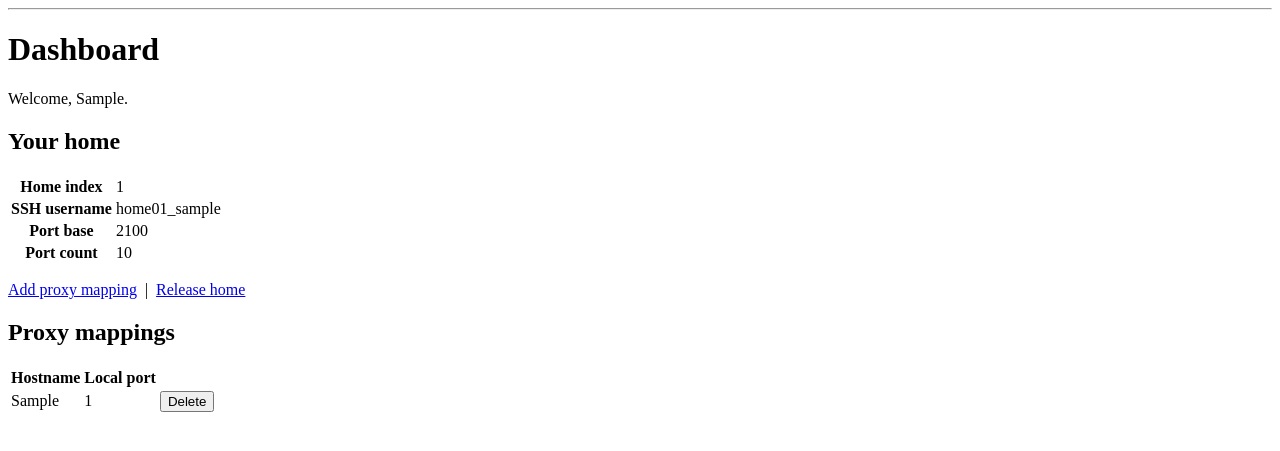
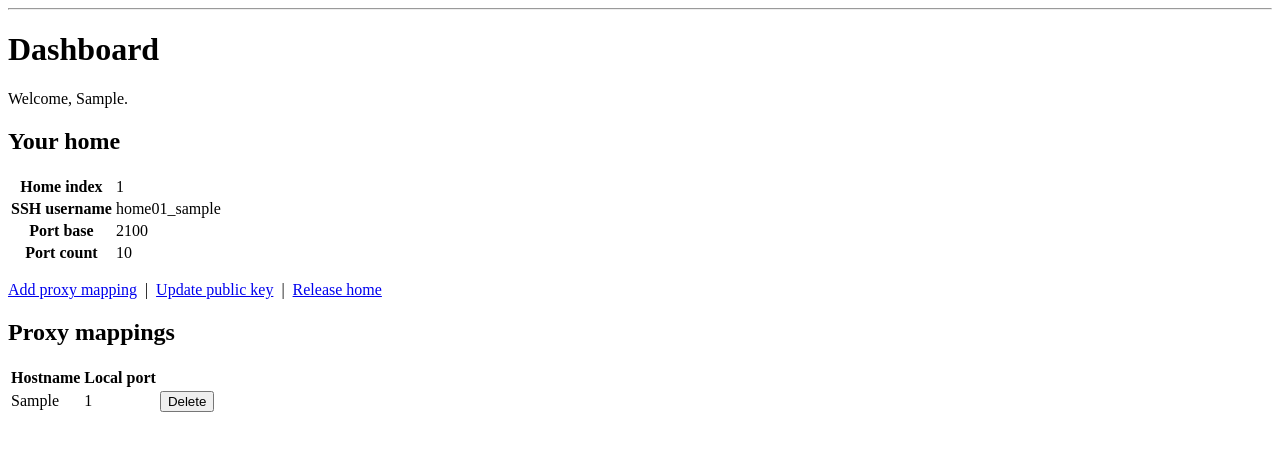
Before and after one commit to otsakir/cloudathome, a Django app: page /dashboard/ in a window 1280 px wide. Shown: the part 29-480 px from the top of the page. Run offline with Django 5.2, Linux system fonts and the light colour scheme; a user stored in the database is signed in; tables that the repository leaves empty hold one stand-in row (values such as "Sample post").

Commit message:
support 'public_key' updates in web

```diff
--- a/cloudserver/tunnelagent/backend/homes/services.py
+++ b/cloudserver/tunnelagent/backend/homes/services.py
@@ -67,6 +67,16 @@ class ElevatedOperations:
         subprocess.run(['sudo', 'manage_tunnel.py', 'reload'], check=True)
 
     @staticmethod
+    def update_home_user_key(home_id: int, username: str, public_key: str):
+        public_key_filename = f'{username}{home_id}_public_key'
+        public_key_filepath = Path(CAH_PUBLIC_KEY_STORAGE_PATH) / Path(public_key_filename)
+
+        with open(public_key_filepath, 'w') as f:
+            f.write(public_key)
+
+        subprocess.run(['sudo', 'manage_tunnel.py', 'update-key', username, str(home_id), '-p', public_key_filename], check=True)
+
+    @staticmethod
     def remove_home_user(home_id: int, username: str):
         subprocess.run(['sudo', 'manage_tunnel.py', 'remove', username, str(home_id)], check=True)
         subprocess.run(['sudo', 'manage_tunnel.py', 'reload'], check=True)
--- a/cloudserver/tunnelagent/backend/homes/tunnels/manage_tunnel.py
+++ b/cloudserver/tunnelagent/backend/homes/tunnels/manage_tunnel.py
@@ -197,9 +197,22 @@ class TunnelManager:
                                                                   'Use a proper POSIX username syntax.'))
         remove_parser.add_argument('home_id', type=get_home_type(self.config))
 
+        update_key_parser = subparsers.add_parser('update-key', help='Replace SSH public key for an existing tunnel user')
+        update_key_parser.add_argument('user_suffix', type=regex_type(f'^{self.config.USERNAME_SUFFIX_PATTERN}$',
+                                                                      'Use a proper POSIX username syntax.'))
+        update_key_parser.add_argument('home_id', type=get_home_type(self.config))
+        update_key_parser.add_argument('-p', '--public', type=get_public_key_file_type(self.config), help='public key temporary filename',
+                                       required=True)
+
         subparsers.add_parser('reload', help='Reload sshd configuration')
 
         return parser
+
+    def update_tunnel_user_key(self, username: str, public_key_filename: str):
+        dest = f'/home/{username}/.ssh/authorized_keys'
+        shutil.copy(f'{self.config.PUBLIC_KEY_STORAGE_PATH}/{public_key_filename}', dest)
+        os.chmod(dest, 0o600)
+        shutil.chown(dest, username, username)
 
     def enable_user(self, username: str):
         # echo "admin:*" | chpasswd -e && cd /home/admin
@@ -272,5 +285,8 @@ if __name__ == '__main__':
         tunnel_manager.drop_tunnel_user(username)
         tunnel_manager.remove_username_from_allow_users(username)
         tunnel_manager.remove_user_sshdconfig(username)
+    elif args.command == 'update-key':
+        username = tunnel_manager.make_username(args.home_id, args.user_suffix)
+        tunnel_manager.update_tunnel_user_key(username, args.public)
     elif args.command == 'reload':
         tunnel_manager.reload_sshd_config()
--- a/cloudserver/tunnelagent/backend/web/templates/web/dashboard.html
+++ b/cloudserver/tunnelagent/backend/web/templates/web/dashboard.html
@@ -16,6 +16,8 @@
   </table>
   <p>
     <a href="{% url 'add_mapping' %}">Add proxy mapping</a>
+    &nbsp;|&nbsp;
+    <a href="{% url 'edit_home' %}">Update public key</a>
     &nbsp;|&nbsp;
     <a href="{% url 'release_home' %}">Release home</a>
   </p>
--- a/cloudserver/tunnelagent/backend/web/urls.py
+++ b/cloudserver/tunnelagent/backend/web/urls.py
@@ -3,7 +3,7 @@ from django.urls import path
 
 from web.views import (
     LandingView, SignupView, SignupPendingView, LoginView, DashboardView,
-    RegisterHomeView, ReleaseHomeView, AddMappingView, DeleteMappingView,
+    RegisterHomeView, EditHomeView, ReleaseHomeView, AddMappingView, DeleteMappingView,
 )
 
 urlpatterns = [
@@ -14,6 +14,7 @@ urlpatterns = [
     path('logout/', LogoutView.as_view(), name='logout'),
     path('dashboard/', DashboardView.as_view(), name='dashboard'),
     path('home/register/', RegisterHomeView.as_view(), name='register_home'),
+    path('home/edit/', EditHomeView.as_view(), name='edit_home'),
     path('home/release/', ReleaseHomeView.as_view(), name='release_home'),
     path('home/mappings/add/', AddMappingView.as_view(), name='add_mapping'),
     path('home/mappings/<str:host>/delete/', DeleteMappingView.as_view(), name='delete_mapping'),
--- a/cloudserver/tunnelagent/backend/web/views.py
+++ b/cloudserver/tunnelagent/backend/web/views.py
@@ -105,6 +105,35 @@ class RegisterHomeView(HomeOwnerMixin, FormView):
         return redirect('dashboard')
 
 
+class EditHomeView(HomeOwnerMixin, FormView):
+    template_name = 'web/edit_home.html'
+    form_class = RegisterHomeForm
+
+    def get_home(self):
+        return get_object_or_404(Home, user=self.request.user)
+
+    def get_initial(self):
+        return {'public_key': self.get_home().public_key}
+
+    def form_valid(self, form):
+        home = self.get_home()
+        try:
+            ElevatedOperations.update_home_user_key(
+                home.home_index,
+                self.request.user.username,
+                form.cleaned_data['public_key'],
+            )
+        except Exception:
+            messages.error(self.request, 'Failed to update public key.')
+            return redirect('dashboard')
+
+        home.public_key = form.cleaned_data['public_key']
+        home.save()
+
+        messages.success(self.request, 'Public key updated.')
+        return redirect('dashboard')
+
+
 class ReleaseHomeView(HomeOwnerMixin, TemplateView):
     template_name = 'web/release_home.html'
 
```
Also changed, not shown: cloudserver/tunnelagent/backend/web/templates/web/edit_home.html (added, +23 -0 lines).
